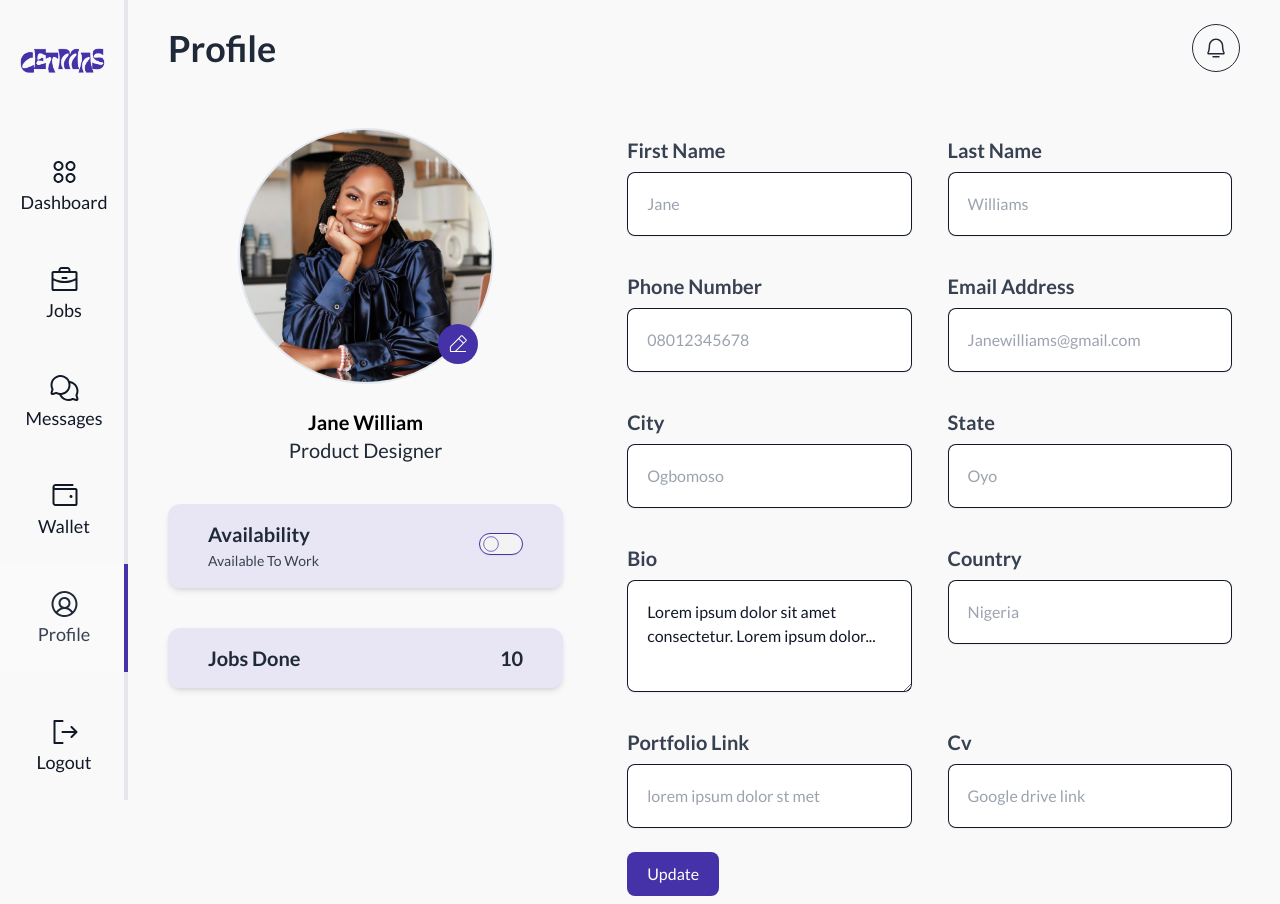
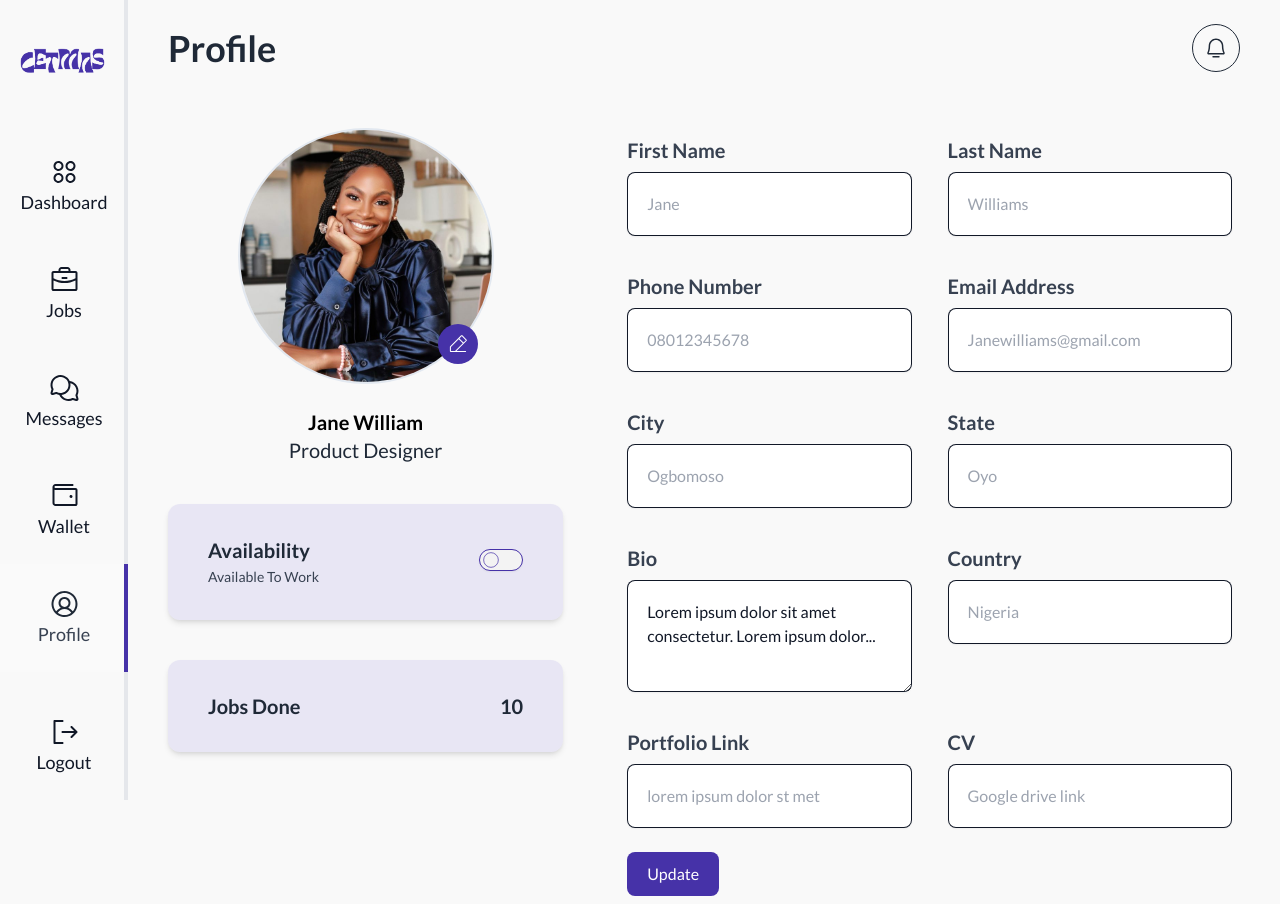
Before and after one commit to springboot20/CETMAS-LANDING-PAGE, a React (Vite) app: page /talent/profile in a window 1280 px wide. Built offline with nearby package versions, Linux system fonts and the light colour scheme; a web font is replaced by a local one.

Commit message:
profile page

```diff
--- a/src/components/forms/TextField/InputField.tsx
+++ b/src/components/forms/TextField/InputField.tsx
@@ -9,7 +9,7 @@ export const InputField = forwardRef<HTMLInputElement, InputFieldProps>(
         <label
           htmlFor={htmlFor}
           className={classNames(
-            'text-sm font-semibold text-gray-700 sm:text-base block capitalize',
+            'text-sm font-semibold text-gray-700 sm:text-base block',
             labelClass
           )}>
           {label}
--- a/src/pages/dashboard/common/profile/Profile.tsx
+++ b/src/pages/dashboard/common/profile/Profile.tsx
@@ -101,7 +101,7 @@ export const Profile: React.FC<{ children: React.ReactNode }> = ({
             </div>
           </div>
 
-          <Card className="flex items-center justify-between bg-[#A79BE1B2]/20 rounded-xl px-10">
+          <Card className="flex items-center justify-between bg-[#A79BE1B2]/20 rounded-xl px-10 py-8">
             <div>
               <h1 className="text-lg lg:text-xl font-bold capitalize text-gray-800">
                 availability
@@ -124,7 +124,7 @@ export const Profile: React.FC<{ children: React.ReactNode }> = ({
               ></Switch>
             </div>
           </Card>
-          <Card className="flex items-center justify-between bg-[#A79BE1B2]/20 rounded-xl px-10">
+          <Card className="flex items-center justify-between bg-[#A79BE1B2]/20 rounded-xl px-10 py-8">
             <p className="text-base sm:text-lg lg:text-xl font-bold text-gray-800 capitalize">
               jobs done
             </p>
```
